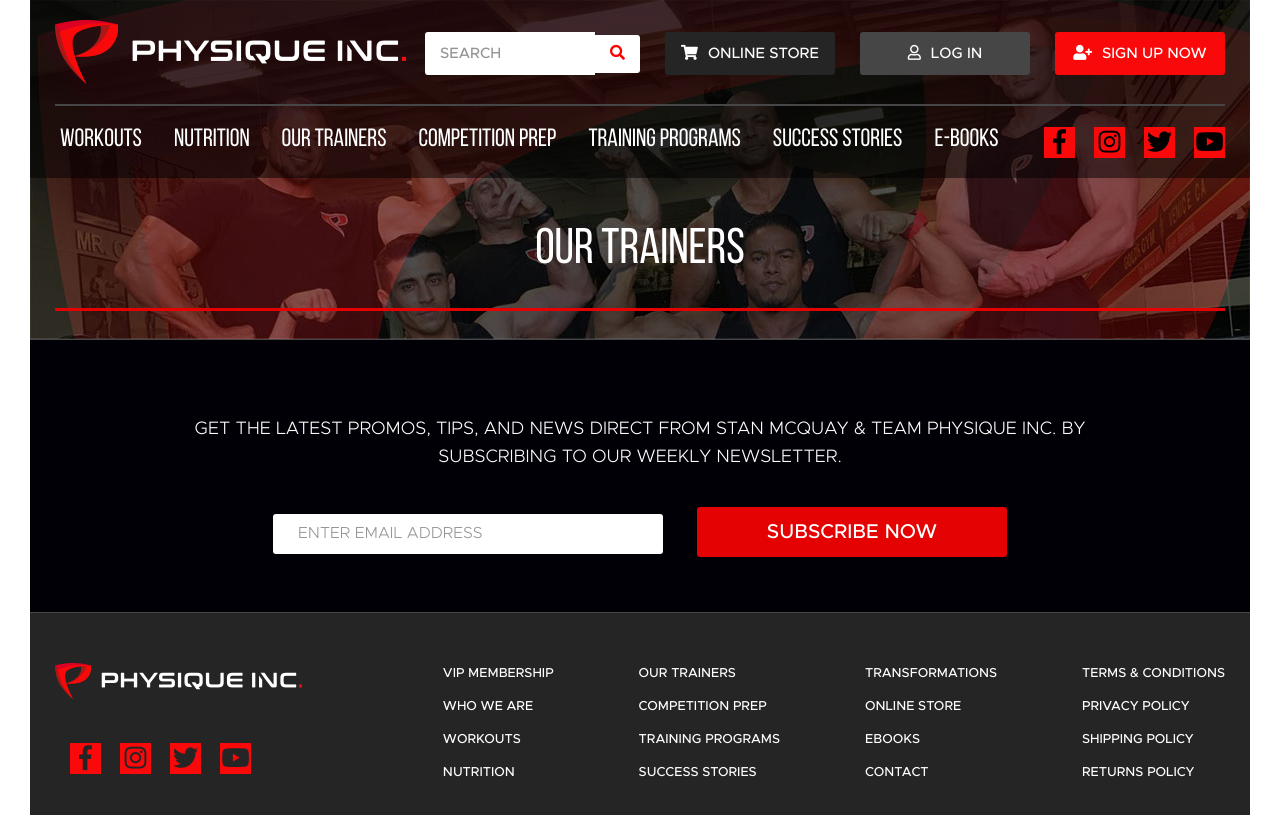
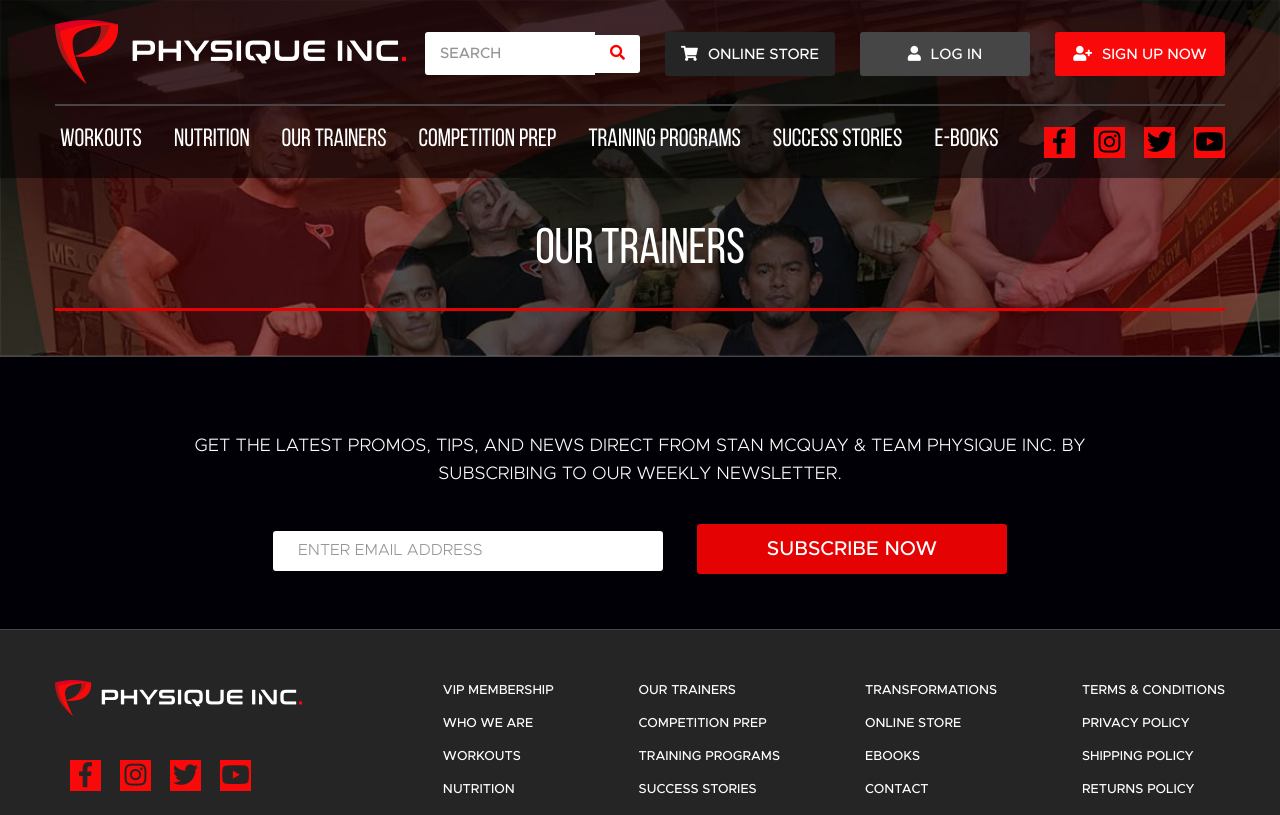
Before and after one commit to andruglushchenko/trainers, a plain HTML site: page index.html in a window 1280 px wide. Shown: the top 815 px of the page. Drawn offline with Linux system fonts and the light colour scheme.

Commit message:
trainers(header subscribe footer)

```diff
--- a/css/style.css
+++ b/css/style.css
@@ -50,26 +50,28 @@ a{
 .container{
     max-width: 1170px;
     margin: auto;
-    position: relative;
 }
 .container:after{
     display: block;
     content:"";
     clear: both;
 }
-.page{
-    max-width: 1220px;
-    margin: auto;
-}
 h1{
     position: absolute;
     font-family: 'Bebas Neue',sans-serif;
     font-size:50px;
     font-weight:400 ;
-    color: #fff;
+    color:#fff;
     text-transform: uppercase;
+
     top: 225px ;
+    max-width: 1170px;
     width: 100%;
+
+    margin-left: auto;
+    margin-right: auto;
+    left: 0;
+    right: 0;
     text-align: center;
 }
 h1:after{
@@ -87,6 +89,7 @@ h1:after{
 }
 .intro img{
     display: block;
+    width: 100%;
 }
 /*==========================*/
 /*header*/
@@ -168,14 +171,28 @@ header{
     border-radius: 3px;
     transition: 0.3s;
 }
+.header__up .btn__group a:before{
+    display: inline-block;
+    margin-right: 10px;
+    font-family:'Font Awesome\ 5 Free';
+    font-weight: 900;
+}
+.header__up .btn__group a:nth-of-type(1):before{
+    content: '\f07a';
+}
+.header__up .btn__group a:nth-of-type(2):before{
+    content: '\f007';
+}
+.header__up .btn__group a:nth-of-type(3):before{
+    content: '\f234';
+}
 .header__up .btn__group a:hover{
     -webkit-box-shadow: 1px 1px 8px 9px rgba(7,16,74,1);
     -moz-box-shadow: 1px 1px 8px 9px rgba(7,16,74,1);
     box-shadow: 1px 1px 8px 9px rgba(7,16,74,1);
 }
-.header__up .btn__group a:first-of-type{
+.header__up .btn__group a:nth-of-type(1){
     background: #252525;
-    font-size: 15px;
 }
 .header__up .btn__group a:nth-of-type(2){
     background: #464646;
--- a/index.html
+++ b/index.html
@@ -9,16 +9,14 @@
     <link rel="stylesheet" href="css/style.css">
 </head>
 <body>
-<div class="page"><!--width 1220px site-center-->
 
     <!--intro-->
     <div class="intro">
-        <img src="images/header_bg.jpg" alt="">
-
+        <img src="images/header_bg.jpg" alt="our trainers">
+        <h1>OUR TRAINERS</h1><!-- position absolute-intro-->
         <!--header-->
         <header><!-- position absolute-intro-->
             <div class="container">
-                <h1>OUR TRAINERS</h1>
                 <div class="header__up"><!--header__up-->
                      <a href=""><img src="images/Logo.png" alt="logo"></a>
                      <div class="btn__group">
@@ -26,9 +24,9 @@
                              <input type="text" name="search" placeholder="SEARCH">
                              <button type="submit"><i class="fas fa-search"></i></button>
                          </form>
-                         <a href="#"><i class="fas fa-shopping-cart"></i>ONLINE STORE</a>
-                         <a href="#"><i class="far fa-user"></i>LOG IN</a>
-                         <a href="#"><i class="fas fa-user-plus"></i>SIGN UP NOW</a>
+                         <a href="#">ONLINE STORE</a>
+                         <a href="#">LOG IN</a>
+                         <a href="#">SIGN UP NOW</a>
                      </div>
                 </div><!--header__up-->
     <!--            **************-->
@@ -122,6 +120,5 @@
 <!--copyright-->
 <div class="copyright"></div>
 <!--====================================================-->
-</div><!--page-->
 </body>
 </html>
```
